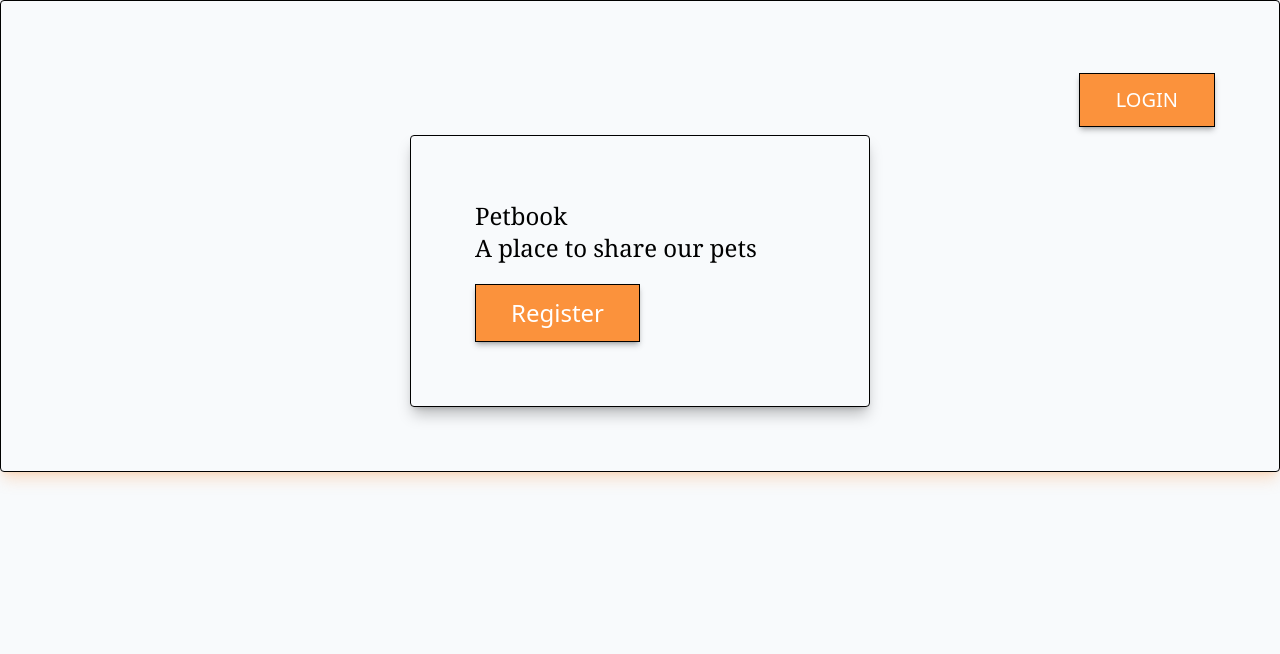
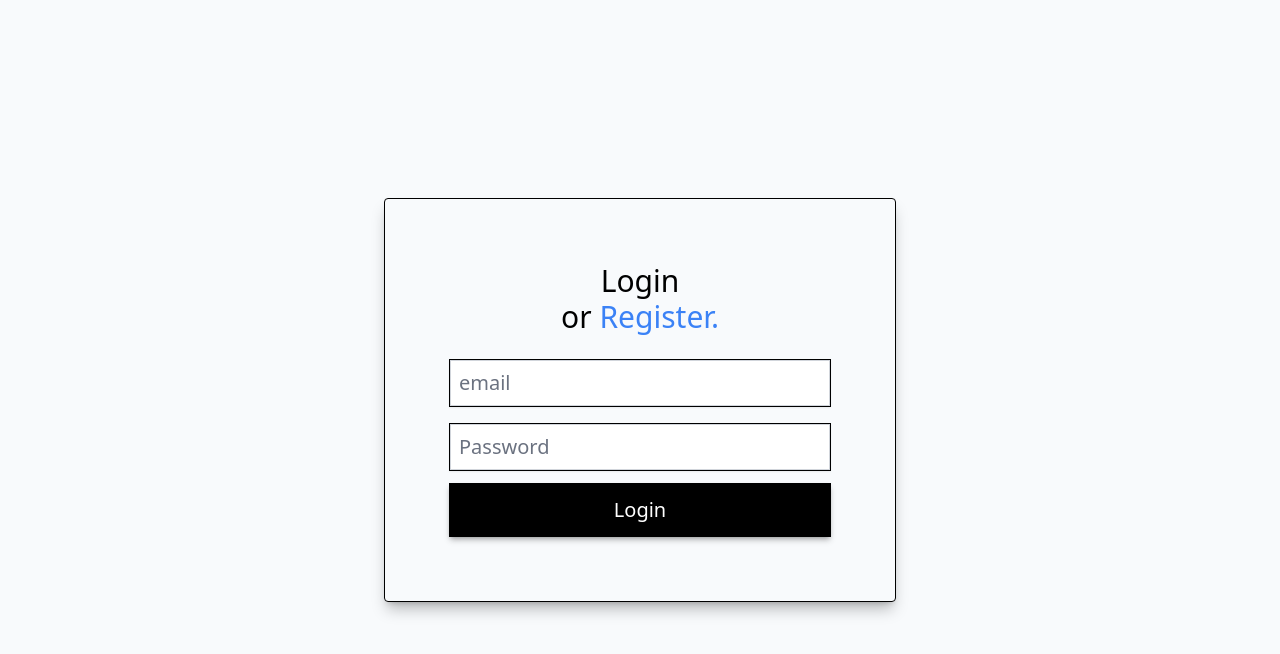
Before and after one commit to chris-nowicki/petbook, a React (Create React App) app in the folder client/: page / in a window 1280 px wide. Shown: the top 654 px of the page. Built offline with nearby package versions, Linux system fonts and the light colour scheme; no server answers.

Commit message:
Revert "landingpage"

```diff
--- a/client/src/App.js
+++ b/client/src/App.js
@@ -1,39 +1,39 @@
-import React, {useEffect, useState} from "react";
+import React, { useEffect, useState } from "react";
 import { BrowserRouter as Router, Routes, Route } from "react-router-dom";
 import Dashboard from "./views/Dashboard";
 import ContextWrapper from "./components/ContextWrapper";
-import Chat from './components/Chat';
-import CreateCat from './components/CreateCat';
-import CreateDog from './components/CreateDog'
-import io from 'socket.io-client'
-import LandingPage from "./components/LandingPage";
+import Chat from "./components/Chat";
+import CreateCat from "./components/CreateCat";
+import CreateDog from "./components/CreateDog";
+import io from "socket.io-client";
+import Feed from "./components/Feed";
+import Register from "./components/Register";
 import Login from "./components/Login";
-import Register from "./components/Register"
-
+import CreatePost from "./components/CreatePost";
 
 function App() {
+	const [socket] = useState(() => io(":8001"));
 
-    const [socket] = useState(() => io(':8001'));
+	useEffect(() => {
+		console.log("Effect running");
+		socket.on("Welcome", (data) => console.log(data));
+		return () => socket.disconnect(true);
+		// eslint-disable-next-line
+	}, []);
 
-  useEffect(() => {
-    console.log("Effect running")
-    socket.on("Welcome", data => console.log(data));
-    return () => socket.disconnect(true);
-  }, [])
-
-  return (
+	return (
 		<div>
 			<ContextWrapper>
 				<Router>
 					<Routes>
-						<Route path='/' element={<LandingPage />} default />
+						<Route path='/' element={<Login />} default />
 						<Route path="/register" element={<Register />} />
 						<Route path="/login" element={<Login />} />
 
 						{/* the following route is for the dashboard.  Whatever is in the path is what loads in the OUTLET
             			SECTION of Dashboard.jsx */}
 						<Route path="/dashboard" element={<Dashboard />}>
-							{/* <Route
+							<Route
 								path="feed"
 								index
 								element={<Feed />}
@@ -44,16 +44,19 @@ function App() {
 								index
 								element={<CreatePost />}
 							/>
-							<Route
+							{/* <Route
 								path="edit-post/:id"
 								index
 								element={<EditPost />}
-							/> */}
+							/>  */}
 						</Route>
 
-            <Route path="/chat" element={<Chat socket={socket} />}/>
-            <Route path='/createcat' element={<CreateCat />} />
-            <Route path='/createdog' element={<CreateDog />} />
+						<Route
+							path="/chat"
+							element={<Chat socket={socket} />}
+						/>
+						<Route path="/createcat" element={<CreateCat />} />
+						<Route path="/createdog" element={<CreateDog />} />
 						{/* END DASHBOARD ROUTE SECTION */}
 					</Routes>
 				</Router>
--- a/client/src/components/LandingPage.jsx
+++ /dev/null
@@ -1,32 +0,0 @@
-import React from "react";
-import { Link } from "react-router-dom";
-
-const LandingPage = () => {
-  return (
-    <div lassName="flex h-screen w-full flex-col items-center justify-center bg-orange-400">
-
-        <div className="flex flex-col rounded border border-black p-16 shadow-lg shadow-orange-400/25">
-      <div className="container mx-auto flex items-right flex-row-reverse py-2">
-        <Link to={"/login"}>
-
-          <button className=" hover:bg-orange-500 bg-orange-400 px-9 border border-black bg-black py-3 text-center text-xl text-white shadow-md shadow-black/25">
-            LOGIN
-          </button>
-        </Link>
-      </div>
-      <div className="align-center mx-auto  flex h-full w-2/5  flex-col rounded border border-black py-16 px-16 shadow-lg shadow-black/25">
-        <p className="mb-5 text-2xl font-serif">
-          Petbook <br />A place to share our pets
-        </p>
-        <Link to ={"/register"}>
-          <button className="  w-2/4 border border-black bg-orange-400 py-3 text-2xl text-white shadow-md shadow-black/25 hover:bg-orange-500">
-            Register
-          </button>
-        </Link>
-      </div>
-      </div>
-    </div>
-  );
-};
-
-export default LandingPage;
```
